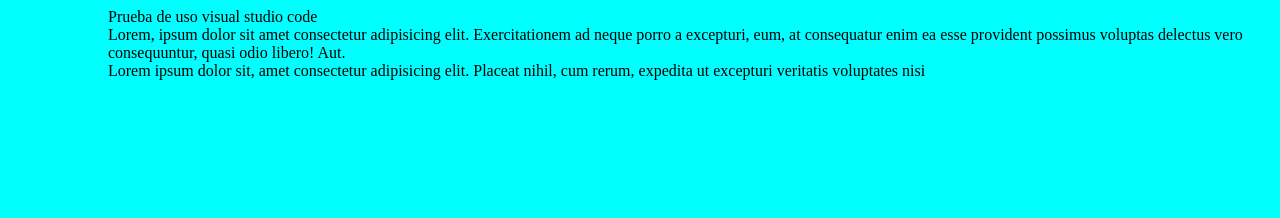
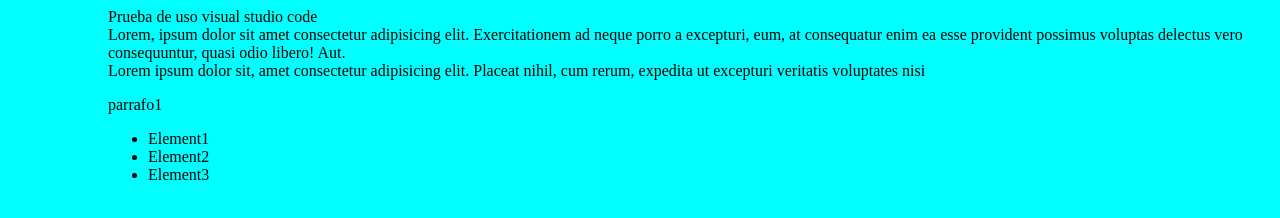
Before and after one commit to juanpb12/microverse-project-test, a plain HTML site: page index.html in a window 1280 px wide. Drawn offline with Linux system fonts and the light colour scheme.

Commit message:
Index modification

```diff
--- a/index.html
+++ b/index.html
@@ -12,5 +12,10 @@
     <div>Prueba de uso visual studio code</div>
     <div>Lorem, ipsum dolor sit amet consectetur adipisicing elit. Exercitationem ad neque porro a excepturi, eum, at consequatur enim ea esse provident possimus voluptas delectus vero consequuntur, quasi odio libero! Aut.</div>
     <div class="container">Lorem ipsum dolor sit, amet consectetur adipisicing elit. Placeat nihil, cum rerum, expedita ut excepturi veritatis voluptates nisi </div>
+    <p>parrafo1</p>
+    <ul><li>Element1</li>
+        <li>Element2</li>
+        <li>Element3</li>
+    </ul>
 </body>
 </html>
```
